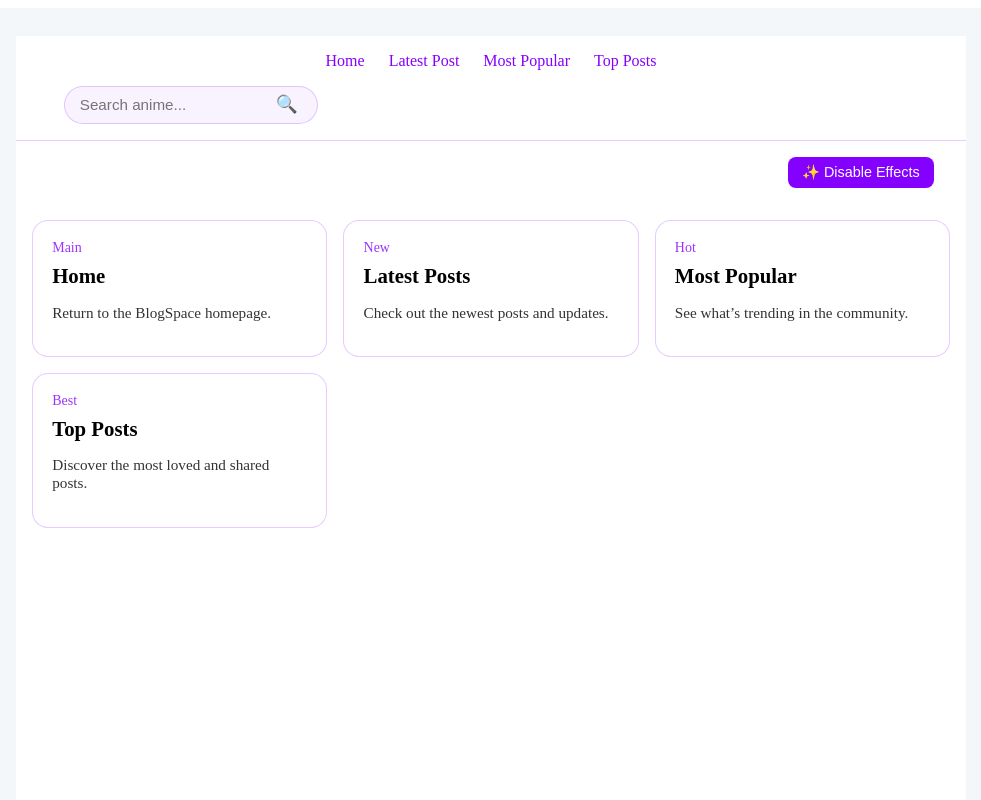
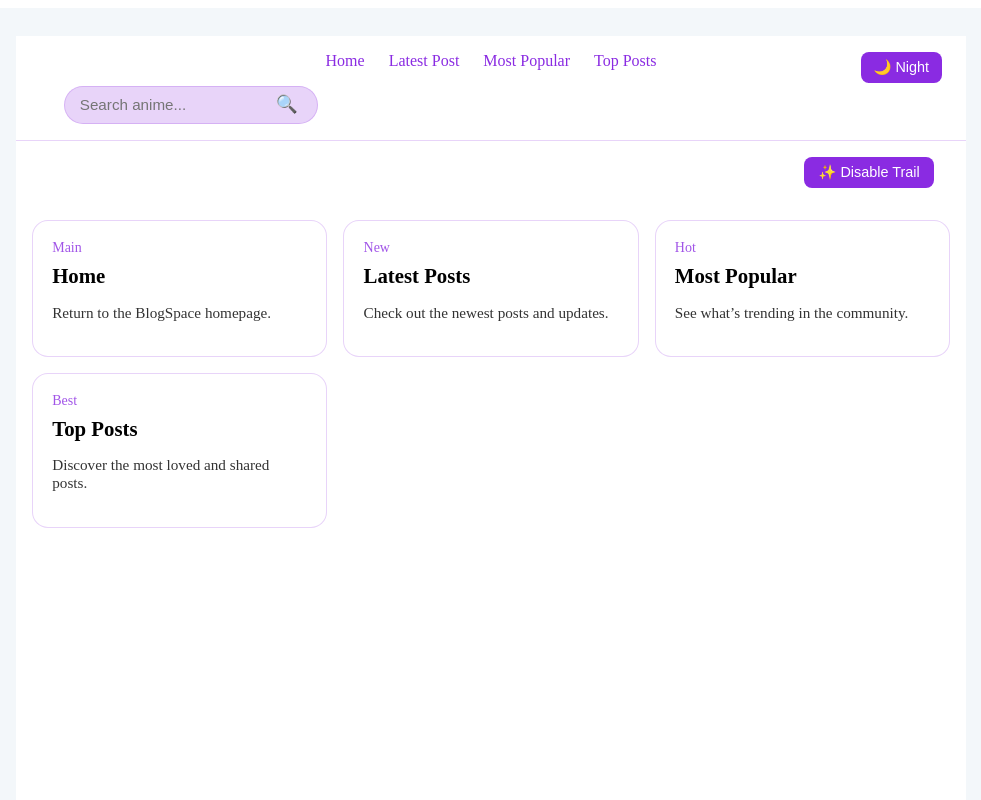
Before and after one commit to Sahil-Popat-Potale/Blog_Space, a React (Vite) app in the folder frontend/: page / in a window 1280 px wide. Shown: the top 800 px of the page, without its empty margins (149-1130 px from the left). Built offline with nearby package versions, Linux system fonts and the light colour scheme; no server answers.

Commit message:
useless modification

```diff
--- a/frontend/src/pages/Home.jsx
+++ b/frontend/src/pages/Home.jsx
@@ -104,7 +104,7 @@ export default function Home() {
           {/* ===== Sidebar ===== */}
           <aside className="home__sidebar">
             <div className="card sidebar__about">
-              <h3>About KnowledgeHub</h3>
+              <h3>About Blog Space</h3>
               <p>
                 A place where students and thinkers share insights and grow
                 together through meaningful content.
--- a/frontend/src/pages/WelcomeBS.jsx
+++ b/frontend/src/pages/WelcomeBS.jsx
@@ -1,74 +1,74 @@
-import React, { useState, useRef } from 'react';
-import { Link } from 'react-router-dom';
-import { gsap } from 'gsap';
-import '../styles/WelcomeBS.css';
+import React, { useState, useRef, useEffect } from "react";
+import { Link } from "react-router-dom";
+import { gsap } from "gsap";
+import "../styles/WelcomeBS.css";
+import MagicBento from "../assets/MagicBento";
 
 export default function WelcomeBS() {
   const [particlesEnabled, setParticlesEnabled] = useState(true);
+  const [darkMode, setDarkMode] = useState(false);
   const gridRef = useRef(null);
+  const trailContainer = useRef(null);
 
   const cardData = [
-    {
-      title: 'Home',
-      description: 'Return to the BlogSpace homepage.',
-      link: '/home',
-      label: 'Main'
-    },
-    {
-      title: 'Latest Posts',
-      description: 'Check out the newest posts and updates.',
-      link: '/home',
-      label: 'New'
-    },
-    {
-      title: 'Most Popular',
-      description: 'See what’s trending in the community.',
-      link: '/popular',
-      label: 'Hot'
-    },
-    {
-      title: 'Top Posts',
-      description: 'Discover the most loved and shared posts.',
-      link: '/top-post',
-      label: 'Best'
-    }
+    { title: "Home", description: "Return to the BlogSpace homepage.", link: "/home", label: "Main" },
+    { title: "Latest Posts", description: "Check out the newest posts and updates.", link: "/home", label: "New" },
+    { title: "Most Popular", description: "See what’s trending in the community.", link: "/popular", label: "Hot" },
+    { title: "Top Posts", description: "Discover the most loved and shared posts.", link: "/top-post", label: "Best" },
   ];
 
-  // Particle/star hover effect
-  const handleHover = (cardEl) => {
+  // Apply theme to root
+  useEffect(() => {
+    document.documentElement.setAttribute("data-theme", darkMode ? "dark" : "light");
+  }, [darkMode]);
+
+  // Particle Trail Effect
+  const createParticle = (x, y) => {
     if (!particlesEnabled) return;
-    for (let i = 0; i < 12; i++) {
-      const particle = document.createElement('span');
-      particle.className = 'welcome-bento-particle';
-      cardEl.appendChild(particle);
-
-      const x = Math.random() * cardEl.offsetWidth;
-      const y = Math.random() * cardEl.offsetHeight;
-      const size = Math.random() * 6 + 2;
+    const particle = document.createElement("span");
+    particle.className = "welcome-bento-particle";
+    trailContainer.current.appendChild(particle);
 
     gsap.set(particle, {
-        left: x,
-        top: y,
-        width: size,
-        height: size,
+      x,
+      y,
+      scale: 0,
       opacity: 1,
-        scale: 0
     });
 
     gsap.to(particle, {
-        duration: 0.8,
-        scale: 1,
+      duration: 0.6,
+      scale: Math.random() * 0.6 + 0.4,
       opacity: 0,
-        y: -10,
-        x: (Math.random() - 0.5) * 20,
-        ease: 'power2.out',
-        onComplete: () => particle.remove()
+      x: x + (Math.random() - 0.5) * 40,
+      y: y + (Math.random() - 0.5) * 40,
+      ease: "power2.out",
+      onComplete: () => particle.remove(),
     });
+  };
+
+  useEffect(() => {
+    const handleMouseMove = (e) => createParticle(e.clientX, e.clientY);
+    const handleTouch = (e) => {
+      const touch = e.touches[0];
+      createParticle(touch.clientX, touch.clientY);
+    };
+
+    if (particlesEnabled) {
+      window.addEventListener("mousemove", handleMouseMove);
+      window.addEventListener("touchstart", handleTouch);
     }
+
+    return () => {
+      window.removeEventListener("mousemove", handleMouseMove);
+      window.removeEventListener("touchstart", handleTouch);
     };
+  }, [particlesEnabled]);
 
   return (
     <div className="welcome-bento-root">
+      <div ref={trailContainer} className="welcome-bento-particle-container"></div>
+
       {/* Header */}
       <header className="welcome-bento-header">
         <nav className="welcome-bento-navbar">
@@ -91,6 +91,16 @@ export default function WelcomeBS() {
             <button type="submit" className="welcome-bento-search-btn">🔍</button>
           </form>
         </div>
+
+        {/* Theme Switch */}
+        <div className="welcome-bento-theme-toggle">
+          <button
+            onClick={() => setDarkMode(!darkMode)}
+            className="welcome-bento-theme-btn"
+          >
+            {darkMode ? "☀️ Day" : "🌙 Night"}
+          </button>
+        </div>
       </header>
 
       {/* Toggle for particle effects */}
@@ -99,7 +109,7 @@ export default function WelcomeBS() {
           className="welcome-bento-toggle-btn"
           onClick={() => setParticlesEnabled(!particlesEnabled)}
         >
-          ✨ {particlesEnabled ? 'Disable Effects' : 'Enable Effects'}
+          ✨ {particlesEnabled ? "Disable Trail" : "Enable Trail"}
         </button>
       </div>
 
@@ -111,7 +121,6 @@ export default function WelcomeBS() {
               key={index}
               to={card.link}
               className="welcome-bento-card"
-              onMouseEnter={(e) => handleHover(e.currentTarget)}
               onMouseMove={(e) => {
                 const el = e.currentTarget;
                 const rect = el.getBoundingClientRect();
@@ -119,14 +128,14 @@ export default function WelcomeBS() {
                 const y = e.clientY - rect.top;
                 const centerX = rect.width / 2;
                 const centerY = rect.height / 2;
-                const rotateX = ((y - centerY) / centerY) * -8;
-                const rotateY = ((x - centerX) / centerX) * 8;
+                const rotateX = ((y - centerY) / centerY) * -15;
+                const rotateY = ((x - centerX) / centerX) * 15;
                 gsap.to(el, {
                   rotateX,
                   rotateY,
                   duration: 0.2,
-                  ease: 'power2.out',
-                  transformPerspective: 1000
+                  ease: "power2.out",
+                  transformPerspective: 1000,
                 });
               }}
               onMouseLeave={(e) => {
@@ -134,7 +143,7 @@ export default function WelcomeBS() {
                   rotateX: 0,
                   rotateY: 0,
                   duration: 0.4,
-                  ease: 'power2.out'
+                  ease: "power2.out",
                 });
               }}
             >
--- a/frontend/src/styles/WelcomeBS.css
+++ b/frontend/src/styles/WelcomeBS.css
@@ -1,33 +1,52 @@
+/* ===================================
+   COLOR PALETTE (EASY TO EDIT)
+=================================== */
 :root {
-  --bento-purple: rgba(132, 0, 255, 1);
-  --bento-purple-light: rgba(132, 0, 255, 0.15);
-  --bento-border: rgba(132, 0, 255, 0.2);
-  --bento-bg-light: #ffffff;
-  --bento-bg-dark: #0b001a;
-  --bento-text-dark: #000000;
-  --bento-text-light: #ffffff;
+  --color-bg: #ffffff;
+  --color-text: #000000;
+  --color-accent: #8a2be2;
+  --color-accent-light: rgba(138, 43, 226, 0.2);
+  --color-border: rgba(138, 43, 226, 0.2);
 }
 
-/* Root */
-.welcome-bento-root {
-  background-color: var(--bento-bg-light);
-  color: var(--bento-text-dark);
-  min-height: 100vh;
-  transition: background 0.4s, color 0.4s;
-  padding-bottom: 3em;
+[data-theme="dark"] {
+  --color-bg: #0b001a;
+  --color-text: #ffffff;
+  --color-accent: #b266ff;
+  --color-accent-light: rgba(178, 102, 255, 0.25);
+  --color-border: rgba(178, 102, 255, 0.25);
 }
 
-@media (prefers-color-scheme: dark) {
-  .welcome-bento-root {
-    background-color: var(--bento-bg-dark);
-    color: var(--bento-text-light);
-  }
+/* ===================================
+   BASE STYLES
+=================================== */
+.welcome-bento-root {
+  background-color: var(--color-bg);
+  color: var(--color-text);
+  min-height: 100vh;
+  padding-bottom: 3em;
+  transition: background 0.4s, color 0.4s;
+  position: relative;
+  overflow-x: hidden;
+}
+
+/* Particle container (fixed behind) */
+.welcome-bento-particle-container {
+  position: fixed;
+  top: 0;
+  left: 0;
+  width: 100%;
+  height: 100%;
+  pointer-events: none;
+  overflow: visible;
+  z-index: 2;
 }
 
 /* Header & Nav */
 .welcome-bento-header {
   padding: 1em;
-  border-bottom: 1px solid var(--bento-border);
+  border-bottom: 1px solid var(--color-border);
+  position: relative;
 }
 
 .welcome-bento-navbar {
@@ -39,22 +58,16 @@
 
 .welcome-bento-navlink {
   text-decoration: none;
-  color: var(--bento-purple);
+  color: var(--color-accent);
   font-weight: 500;
   transition: color 0.3s;
 }
 
 .welcome-bento-navlink:hover {
-  color: var(--bento-text-dark);
+  color: var(--color-text);
 }
 
-@media (prefers-color-scheme: dark) {
-  .welcome-bento-navlink:hover {
-    color: var(--bento-text-light);
-  }
-}
-
-/* Search box (top-left) */
+/* Search Box */
 .welcome-bento-search {
   margin-top: 1em;
   display: flex;
@@ -66,10 +79,10 @@
   display: flex;
   align-items: center;
   gap: 0.5em;
-  border: 1px solid var(--bento-border);
+  border: 1px solid var(--color-border);
   border-radius: 20px;
   padding: 0.4em 0.8em;
-  background: rgba(132, 0, 255, 0.05);
+  background: var(--color-accent-light);
 }
 
 .welcome-bento-search-input {
@@ -85,18 +98,40 @@
   background: none;
   border: none;
   cursor: pointer;
-  color: var(--bento-purple);
+  color: var(--color-accent);
   font-size: 1.1em;
 }
 
-/* Toggle button */
+/* Theme Switch (top-right corner) */
+.welcome-bento-theme-toggle {
+  position: absolute;
+  top: 1em;
+  right: 1.5em;
+}
+
+.welcome-bento-theme-btn {
+  background: var(--color-accent);
+  color: #fff;
+  border: none;
+  padding: 0.5em 0.9em;
+  border-radius: 8px;
+  cursor: pointer;
+  font-size: 0.9em;
+  transition: all 0.3s;
+}
+
+.welcome-bento-theme-btn:hover {
+  opacity: 0.85;
+}
+
+/* Particle toggle button */
 .welcome-bento-toggle {
   text-align: right;
   margin: 1em 2em;
 }
 
 .welcome-bento-toggle-btn {
-  background: var(--bento-purple);
+  background: var(--color-accent);
   color: #fff;
   border: none;
   padding: 0.5em 1em;
@@ -122,26 +157,20 @@
 
 .welcome-bento-card {
   position: relative;
-  background: var(--bento-bg-light);
-  color: var(--bento-text-dark);
-  border: 1px solid var(--bento-border);
+  background: var(--color-bg);
+  color: var(--color-text);
+  border: 1px solid var(--color-border);
   border-radius: 16px;
   padding: 1.2em;
   text-decoration: none;
   transition: all 0.3s ease;
   overflow: hidden;
   transform-style: preserve-3d;
-}
-
-@media (prefers-color-scheme: dark) {
-  .welcome-bento-card {
-    background: var(--bento-bg-dark);
-    color: var(--bento-text-light);
-  }
+  z-index: 3;
 }
 
 .welcome-bento-card:hover {
-  box-shadow: 0 0 25px var(--bento-purple-light);
+  box-shadow: 0 0 25px var(--color-accent-light);
   transform: translateY(-4px);
 }
 
@@ -154,7 +183,7 @@
 
 .welcome-bento-card-label {
   font-size: 14px;
-  color: var(--bento-purple);
+  color: var(--color-accent);
   opacity: 0.8;
 }
 
@@ -168,11 +197,13 @@
   opacity: 0.8;
 }
 
-/* Particles (star effect) */
+/* Particle styling */
 .welcome-bento-particle {
   position: absolute;
   border-radius: 50%;
-  background: var(--bento-purple);
+  background: var(--color-accent);
+  width: 6px;
+  height: 6px;
   pointer-events: none;
-  z-index: 5;
+  z-index: 1;
 }
```
Lines whose indentation alone changed are shown as unchanged.
